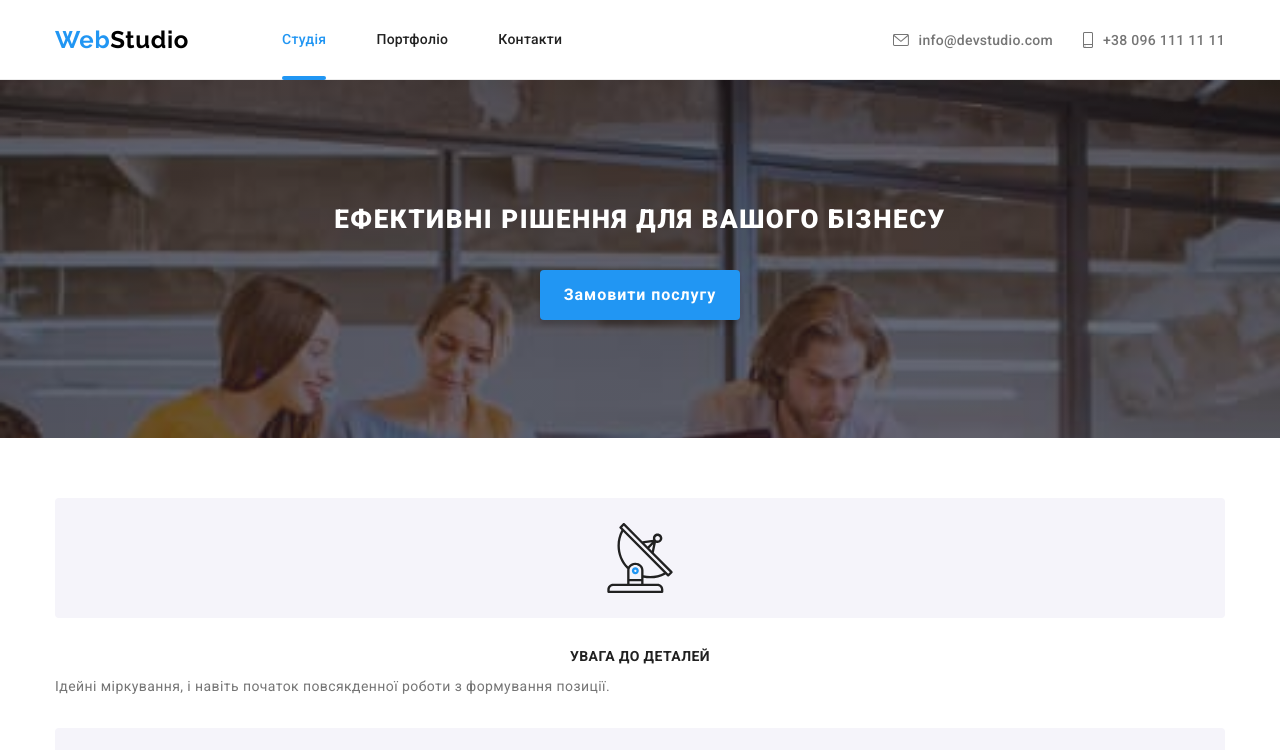
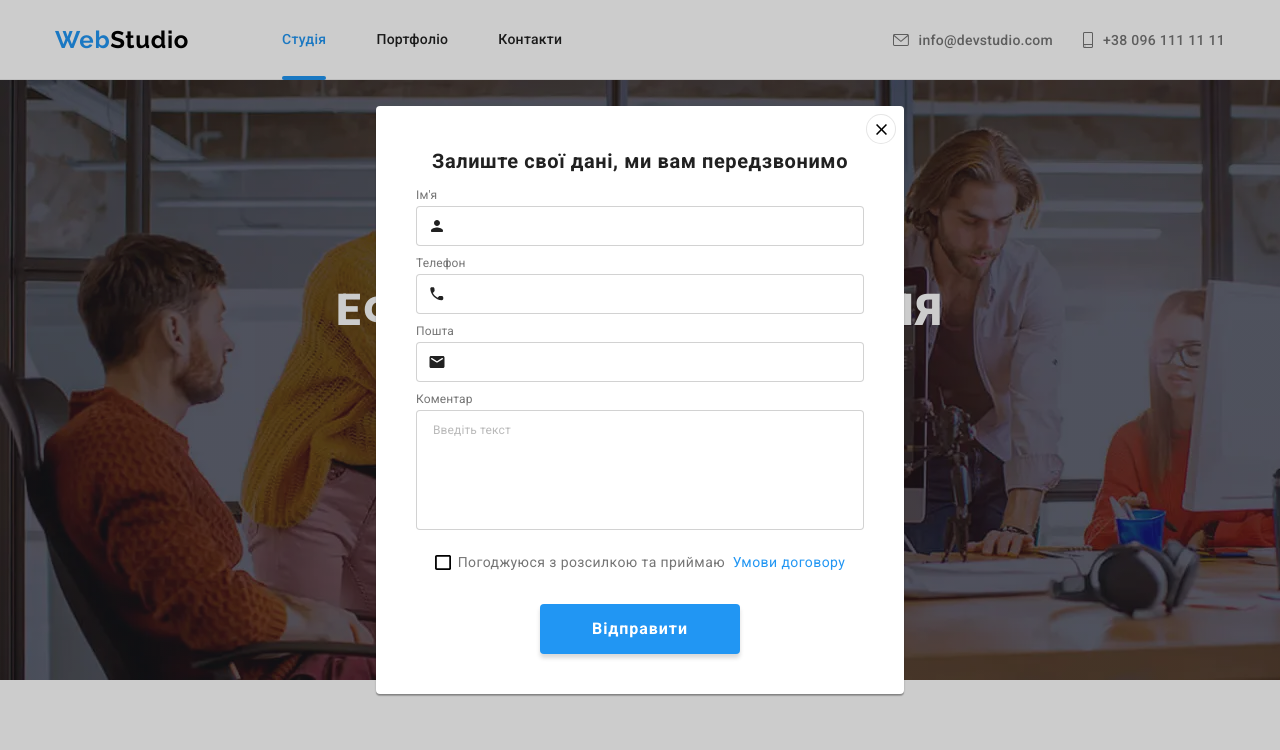
Before and after one commit to AvaDonKos/goit-markup-hw-08, a plain HTML site: page index.html in a window 1280 px wide. Both pictures are taken after a click on the button "Замовити послугу". Shown: the top 750 px of the page. Drawn offline with nearby package versions, Linux system fonts and the light colour scheme.

Commit message:
hero and features added

```diff
--- a/index.html
+++ b/index.html
@@ -215,7 +215,7 @@
         </div>
       </section> -->
 
-      <section class="section section_grey-background">
+      <!-- <section class="section section_grey-background">
         <div class="container">
           <h2 class="section__title">Наша команда</h2>
           <ul class="team">
@@ -393,9 +393,9 @@
             </li>
           </ul>
         </div>
-      </section>
+      </section> -->
 
-      <section class="section">
+      <!-- <section class="section">
         <div class="container">
           <h2 class="section__title">Постійні клієнти</h2>
           <ul class="clients">
@@ -473,10 +473,10 @@
             </li>
           </ul>
         </div>
-      </section>
+      </section> -->
     </main>
 
-    <footer class="footer section">
+    <!-- <footer class="footer section">
       <div class="container footer__container">
         <div class="logo-and-address-wrapper">
           <a class="logo footer__logo" href="./index.html"
@@ -571,9 +571,9 @@
           </div>
         </form>
       </div>
-    </footer>
+    </footer> -->
 
-    <!-- <div class="backdrop is-hidden" data-modal>
+    <div class="backdrop is-hidden" data-modal>
       <div class="modal">
         <button type="button" class="modal__close-btn" data-modal-close>
           <svg class="modal__close-icon" width="11" height="11">
@@ -635,17 +635,19 @@
                 <use href="./images/icons.svg#check"></use>
               </svg>
             </span>
-            Погоджуюся з розсилкою та приймаю&nbsp;<a
-              href=""
-              class="modal-policy-link"
-              >Умови договору</a
+            <span
+              >Погоджуюся з розсилкою та приймаю &nbsp;<a
+                href=""
+                class="modal-policy-link"
+                >Умови договору</a
+              ></span
             >
           </label>
           <button type="submit" class="modal-form-submit">Відправити</button>
         </form>
       </div>
-    </div> -->
+    </div>
     <script src="./js/mobile-menu.js"></script>
-    <!-- <script src="./js/modal.js"></script> -->
+    <script src="./js/modal.js"></script>
   </body>
 </html>
--- a/sass/components/_modal-window.scss
+++ b/sass/components/_modal-window.scss
@@ -13,8 +13,9 @@
   top: 50%;
   left: 50%;
   transform: translate(-50%, -50%);
-  width: 528px;
-  height: 581px;
+  width: calc(100% - 30px);
+  max-width: 450px;
+  min-height: 609px;
   padding: 40px;
   background-color: var(--white-color);
   box-shadow: 0px 1px 3px rgba(0, 0, 0, 0.12), 0px 1px 1px rgba(0, 0, 0, 0.14),
@@ -43,7 +44,8 @@
 .modal__title {
   margin-bottom: 12px;
   text-align: center;
-  @include font(20px, 700, 23px, 0.03em);
+  @include font(20px, 700, 30px, 0.03em);
+  // @include font(20px, 700, 23px, 0.03em);
 }
 
 .modal-form {
@@ -123,7 +125,7 @@
   }
 
   &::placeholder {
-    @include font(12px, 400, 14px, 0.01em);
+    @include font(14px, 400, 16px, 0.01em);
     color: rgba(117, 117, 117, 0.5);
   }
 }
@@ -133,7 +135,7 @@
   display: flex;
   justify-content: center;
   align-items: center;
-  @include font(14px, 400, 24px, 0.03em);
+  @include font(12px, 400, 14px, 0.03em);
   color: var(--secondary-color);
 }
 
@@ -183,3 +185,20 @@
   box-shadow: 0px 4px 4px rgba(0, 0, 0, 0.15);
   border-radius: 4px;
 }
+
+@media screen and (min-width: 1200px) {
+  .modal {
+    max-width: 528px;
+    min-height: 581px;
+  }
+
+  .modal-form-message {
+    &::placeholder {
+      @include font(12px, 400, 14px, 0.01em);
+    }
+  }
+
+  .modal-form-checkbox-wrapper {
+    @include font(14px, 400, 24px, 0.03em);
+  }
+}
--- a/sass/components/_section.scss
+++ b/sass/components/_section.scss
@@ -1,6 +1,4 @@
 .section {
-  // padding-top: 94px;
-  // padding-bottom: 94px;
   padding-top: 60px;
   padding-bottom: 60px;
 }
@@ -12,3 +10,10 @@
 .section_grey-background {
   background-color: var(--grey-bg);
 }
+
+@media screen and (min-width: 1200px) {
+  .section {
+    padding-top: 94px;
+    padding-bottom: 94px;
+  }
+}
--- a/sass/layout/_features.scss
+++ b/sass/layout/_features.scss
@@ -3,22 +3,19 @@
 //   gap: 30px;
 // }
 
+.features {
+  display: flex;
+  flex-direction: column;
+  gap: 30px;
+}
+
 .features__icon-container {
   @extend %flex-center;
   margin-bottom: 30px;
   width: 100%;
-  // width: 270px;
   height: 120px;
   background-color: var(--grey-bg);
   border-radius: 4px;
-}
-
-.features__item {
-  margin-bottom: 30px;
-
-  &:last-child {
-    margin-bottom: 0;
-  }
 }
 
 .features__title {
@@ -32,3 +29,28 @@
   @include font(14px, 400, 24px, 0.03em);
   color: var(--secondary-color);
 }
+
+@media screen and (min-width: 768px) {
+  .features {
+    flex-wrap: wrap;
+    flex-direction: row;
+  }
+
+  .features__item {
+    width: calc(50% - 15px);
+  }
+}
+
+@media screen and (min-width: 1200px) {
+  .features {
+    flex-wrap: nowrap;
+  }
+
+  .features__item {
+    width: auto;
+  }
+
+  .features__icon-container {
+    width: 270px;
+  }
+}
--- a/sass/layout/_hero.scss
+++ b/sass/layout/_hero.scss
@@ -1,33 +1,35 @@
 .hero {
-  // max-width: 1600px;
   margin-left: auto;
   margin-right: auto;
-  padding-top: 118px;
-  padding-bottom: 118px;
-  padding-right: 60px;
-  padding-left: 60px;
-  text-align: center;
+  max-width: 1600px;
+  height: 400px;
+  display: flex;
+  flex-direction: column;
+  justify-content: center;
   background-color: #c4c4c4;
   background-image: linear-gradient(
       rgba(47, 48, 58, 0.4),
       rgba(47, 48, 58, 0.4)
     ),
-    url("../images/hero-bg-mobile.jpg");
+    url("../images/hero-bg-mobile.webp");
   background-repeat: no-repeat;
   background-size: cover;
 }
 
 .hero__title {
+  margin-left: auto;
+  margin-right: auto;
   margin-bottom: 30px;
-  // max-width: 700px;
-  // @include font(44px, 900, 60px, 0.06em);
+  max-width: 360px;
+  text-align: center;
   @include font(26px, 900, 42px, 0.06em);
   text-transform: uppercase;
   color: var(--white-color);
 }
 
 .hero__button {
-  // padding: 10px 32px;
+  margin-left: auto;
+  margin-right: auto;
   min-width: 200px;
   min-height: 50px;
   @include font(16px, 700, 30px, 0.06em);
@@ -40,3 +42,33 @@
     background-color: #188ce8;
   }
 }
+
+@media screen and (min-width: 768px) {
+  .hero {
+    background-image: linear-gradient(
+        rgba(47, 48, 58, 0.4),
+        rgba(47, 48, 58, 0.4)
+      ),
+      url("../images/hero-bg-tablet.webp");
+  }
+}
+
+@media screen and (min-width: 1200px) {
+  .hero {
+    height: 600px;
+    background-image: linear-gradient(
+        rgba(47, 48, 58, 0.4),
+        rgba(47, 48, 58, 0.4)
+      ),
+      url("../images/hero-bg-desktop.webp");
+  }
+
+  .hero__title {
+    max-width: 696px;
+    @include font(44px, 900, 60px, 0.06em);
+  }
+
+  .hero__button {
+    min-width: 216px;
+  }
+}
```
Also changed, not shown: css/main.css, css/main.min.css, images/Header img.jpg (added), images/hero-bg-desktop-orig.jpg (added), images/hero-bg-desktop.webp (added), images/hero-bg-mobile-orig.jpg (added), images/hero-bg-mobile.webp (added), images/hero-bg-tablet-orig.jpg (added), images/hero-bg-tablet.webp (added), 2 other files.
